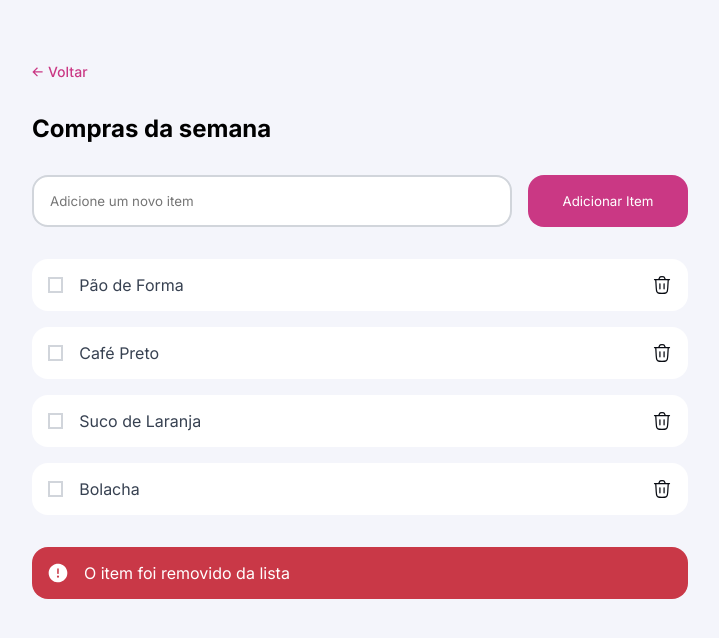
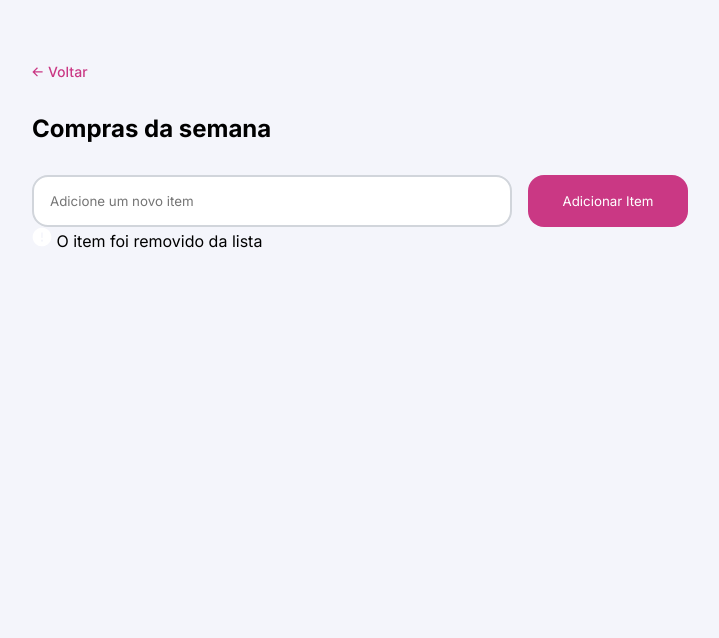
Before and after one commit to thiiiimarques/ListaCompras, a plain HTML site: page index.html in a window 1280 px wide. Shown: the part 94-732 px from the top of the page, without its empty margins (280-999 px from the left). Drawn offline with Linux system fonts and the light colour scheme.

Commit message:
Construindo o JavaScript e deixando a inserção de items na lista dinâmico

```diff
--- a/index.html
+++ b/index.html
@@ -22,38 +22,25 @@
 
     <div id="addItem">
       <form>
-        <input type="text" placeholder="Adicione um novo item" required>
+        <input type="text" placeholder="Adicione um novo item" required id="inputItem">
         <button type="submit">Adicionar Item</button>
       </form>
     </div>
 
-    <div id="items">
-      <div class="item">
-        <input type="checkbox"> <span>Pão de Forma</span>
+    <div id="ListItems">
+
+      <!-- <div class="item_container">
+        <input type="checkbox" id="check"> <label for="check" class="nameItemCheck">Pão de Forma</label>
         <img src="assets/icons/trash.svg" alt="">
-      </div>
+      </div> -->
 
-      <div class="item">
-        <input type="checkbox"> <span>Café Preto</span>
-        <img src="assets/icons/trash.svg" alt="">
-      </div>
-
-      <div class="item">
-        <input type="checkbox"> <span>Suco de Laranja</span>
-        <img src="assets/icons/trash.svg" alt="">
-      </div>
-
-      <div class="item">
-        <input type="checkbox"> <span>Bolacha</span>
-        <img src="assets/icons/trash.svg" alt="">
-      </div>
     </div>
 
 
-    <div id="trashItem">
+    <footer>
       <img src="assets/icons/warning-circle-filled.svg" alt="">
-      <p>O item foi removido da lista</p>
-    </div>
+      <span>O item foi removido da lista</span>
+    </footer>
 
   </main>
 
```
